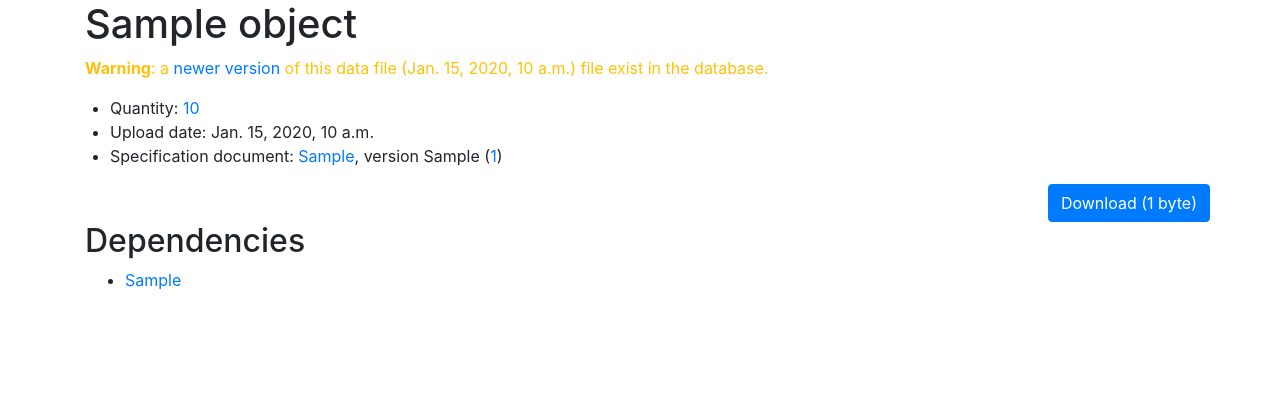
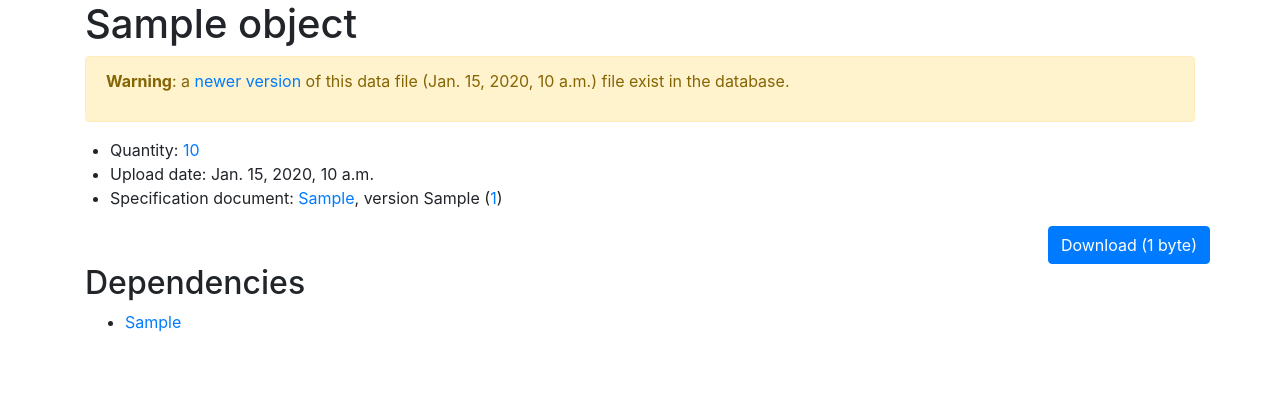
Before and after one commit to ziotom78/planck_insdb_demo, a Django app: template browse/templates/browse/datafile_detail.html in a window 1280 px wide. Shown: the part 56-476 px from the top of the page. Run offline with Django 3.2, Linux system fonts and the light colour scheme; the template is opened without the code that fills it: most values are stand-ins (such as "Sample title", 1, 10 or a date in 2020); some libraries are stand-ins or nearby versions.

Commit message:
Improve the appearance of warning messages

```diff
--- a/browse/templates/browse/datafile_detail.html
+++ b/browse/templates/browse/datafile_detail.html
@@ -8,11 +8,13 @@
 {% with most_recent_obj=object.quantity.data_files.all|first %}
 {% if most_recent_obj != object %}
 
-<p class="text-warning"><b>Warning</b>: a
-  <a href="{% url 'data-file-view' most_recent_obj.uuid %}">newer version</a>
-  of this data file ({{ most_recent_obj.upload_date|date }}, {{ most_recent_obj.upload_date|time }}) file
-  exist in the database.
-</p>
+<div class="alert alert-warning" role="alert">
+  <p><strong>Warning</strong>: a
+    <a href="{% url 'data-file-view' most_recent_obj.uuid %}">newer version</a>
+    of this data file ({{ most_recent_obj.upload_date|date }},
+    {{ most_recent_obj.upload_date|time }}) file exist in the database.
+  </p>
+</div>
 
 {% endif %}
 {% endwith %}
```
